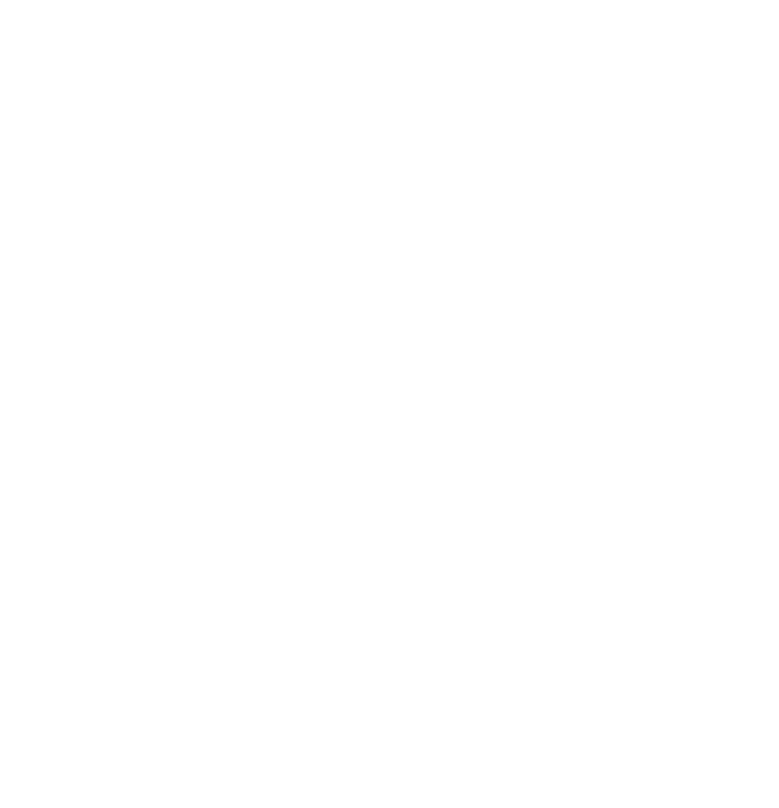
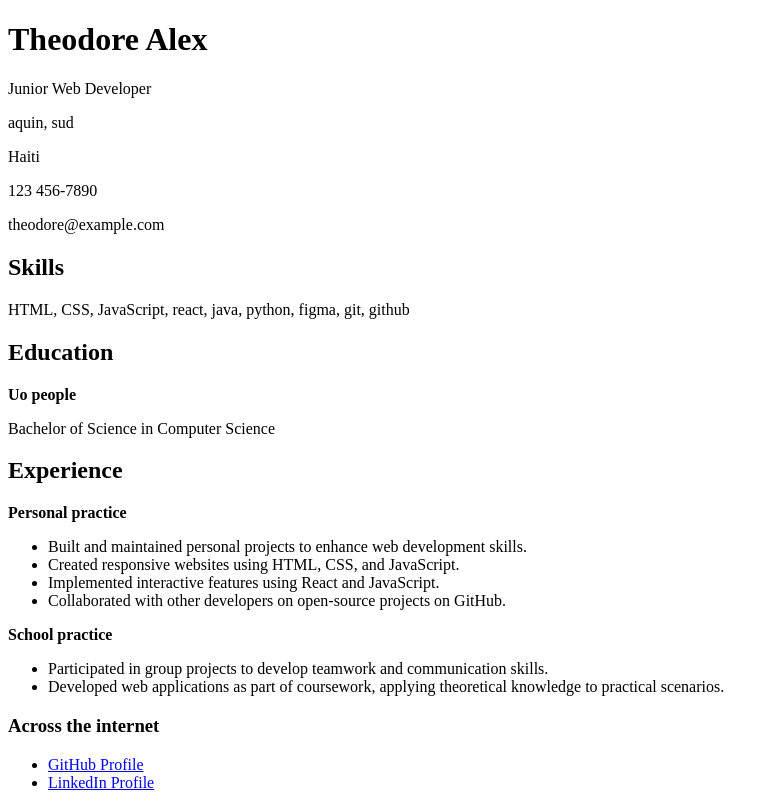
Before and after one commit to Thalex35/CV-practice, a plain HTML site: page index.html in a window 1280 px wide. Shown: the whole page, without its empty margins (0-779 px from the left). Drawn offline with Linux system fonts and the light colour scheme.

Commit message:
implementing other change

```diff
--- a/index.html
+++ b/index.html
@@ -22,5 +22,74 @@
     <title>theodore's CV</title>
     <link rel="icon" type="image/png" href="icon.png" />
   </head>
-  <body></body>
+  <body>
+    <header>
+      <h1>Theodore Alex</h1>
+      <p>Junior Web Developer</p>
+      <p>aquin, sud</p>
+      <p>Haiti</p>
+      <p>123 456-7890</p>
+      <p>theodore@example.com</p>
+    </header>
+    <main>
+      <section>
+        <h2>Skills</h2>
+        <p>HTML, CSS, JavaScript, react, java, python, figma, git, github</p>
+      </section>
+      <section>
+        <h2>Education</h2>
+        <p><strong>Uo people</strong></p>
+        <p>Bachelor of Science in Computer Science</p>
+      </section>
+      <section>
+        <h2>Experience</h2>
+        <p><strong>Personal practice</strong></p>
+        <ul>
+          <li>
+            Built and maintained personal projects to enhance web development
+            skills.
+          </li>
+          <li>Created responsive websites using HTML, CSS, and JavaScript.</li>
+          <li>Implemented interactive features using React and JavaScript.</li>
+          <li>
+            Collaborated with other developers on open-source projects on
+            GitHub.
+          </li>
+        </ul>
+
+        <p><strong>School practice</strong></p>
+        <ul>
+          <li>
+            Participated in group projects to develop teamwork and communication
+            skills.
+          </li>
+          <li>
+            Developed web applications as part of coursework, applying
+            theoretical knowledge to practical scenarios.
+          </li>
+        </ul>
+      </section>
+      <section>
+        <h3>Across the internet</h3>
+        <ul>
+          <li>
+            <a
+              href="https://github.com/theodore"
+              target="_blank"
+              rel="noopener noreferrer"
+              >GitHub Profile</a
+            >
+          </li>
+          <li>
+            <a
+              href="https://www.linkedin.com/in/theodore"
+              target="_blank"
+              rel="noopener noreferrer"
+              >LinkedIn Profile</a
+            >
+          </li>
+        </ul>
+      </section>
+    </main>
+  </body>
 </html>
```
